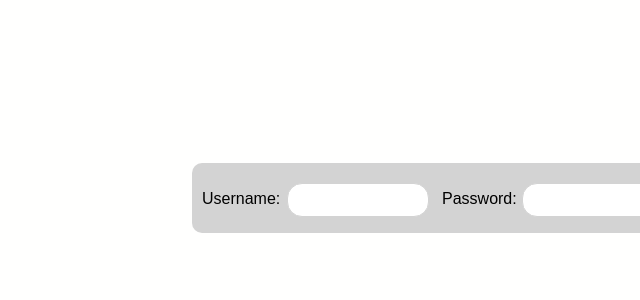
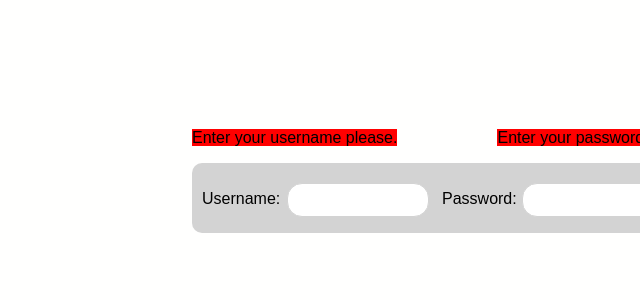
Before and after one commit to jan-beszterda/RealEstate, a React (Create React App) app: page / in a window 1280 px wide. Shown: the top 300 px of the page, without its empty margins (640-1280 px from the left). Built offline with nearby package versions, Linux system fonts and the light colour scheme.

Commit message:
LoginForm

```diff
--- a/src/components/Login.js
+++ b/src/components/Login.js
@@ -10,11 +10,14 @@ const [value, setValue] = useState({
   password: '',
 })
 
+const [submitet, setSubmitet] = useState(false)
+
 // min metod för det som sker när man har matat in sina uppgifter
-  function submitHandler(){
-  Event.preventDefault()
-    console.log("submitet")
-  }
+
+ const handleSubmit = (event) => {
+   event.preventDefault();
+   setSubmitet(true);
+ }
 // (event) är det som händer  inom input rutorna jag ber programmet att kopiera in den tomma strängen (...) för att sedan setta värdet till det som skrivs in i input rutan detta kallas inom onChange
 
   const userNameHandler  = (event) =>{
@@ -23,23 +26,33 @@ const [value, setValue] = useState({
   const passwordHandler  = (event) =>{
     setValue({...value, password: event.target.value})
   }
+
+
+
   return (
+    <div >
+    {handleSubmit && !value.userName ? <span className="username-enter">Enter your username please.</span> : null}
+    {handleSubmit && !value.password ? <span className="password-enter">Enter your password please.</span> : null}
      <div className="login-container">
-     <form><div>
+     {submitet ? <div className="succses-msg">Submitet</div> : null}
+     <form onSubmit = {handleSubmit}>
+     <div>
      <input type="text" className="username-input" value = {value.userName} onChange={userNameHandler}></input>
      <p className="login-username">Username:</p>
+
      </div>
 
-    <div>
+    <div className="password-container">
      <input type="text" className="password-input" value = {value.password} onChange={passwordHandler}></input>
      <p className="login-password">Password:</p>
+
      </div>
 
-     <button className="login-btn" type="submit" onClick={submitHandler}>Log In</button>
+     <button className="login-btn" type="submit" >Log In</button>
      </form>
 
      </div>
-
+   </div>
 
 
   )
--- a/src/index.css
+++ b/src/index.css
@@ -152,3 +152,16 @@ footer > div > p {
   background: #baa360;
   border-radius: 15px;
 }
+
+.username-enter {
+  position: relative;
+  left: 750px;
+  top: 110px;
+  background: red;
+}
+.password-enter {
+  position: relative;
+  left: 850px;
+  top: 110px;
+  background: red;
+}
```
